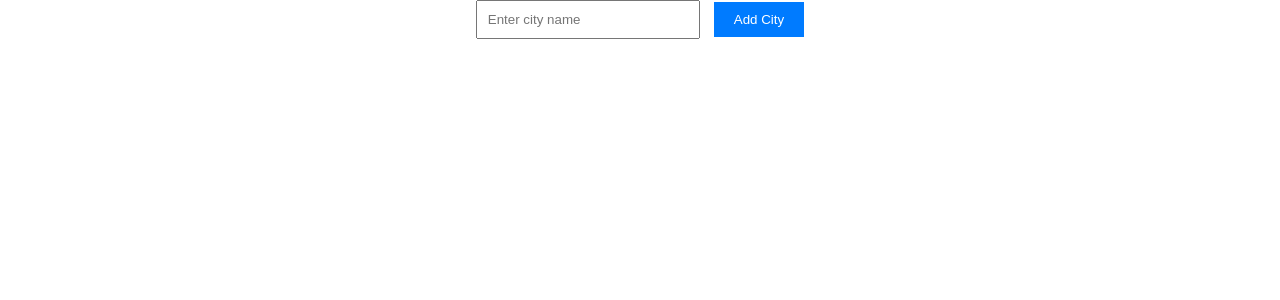
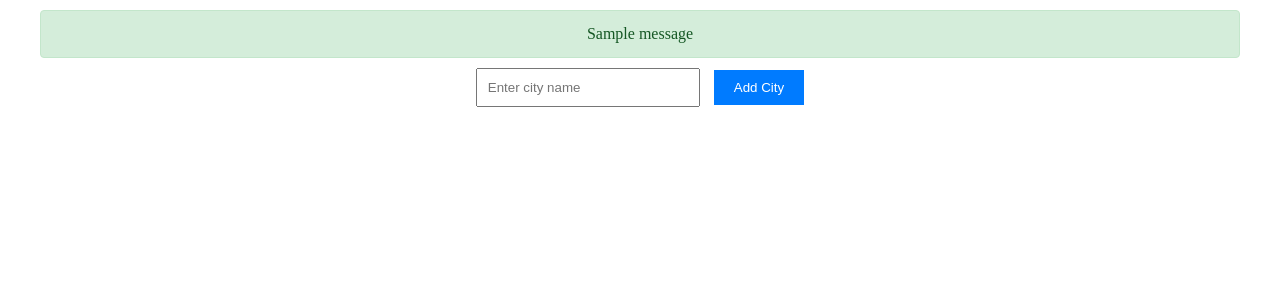
Before and after one commit to KHNONG/weather_app, a Django app: page / in a window 1280 px wide. Shown: the part 72-372 px from the top of the page. Run offline with Django 5.2, Linux system fonts and the light colour scheme; one stand-in notice (Sample message) is shown; a database or web service that is not in the repository returns one stand-in record (values such as "Sample title"); data that the repository does not hold is empty.

Commit message:
handle messages, error messages

```diff
--- a/weather_app/templates/base.html
+++ b/weather_app/templates/base.html
@@ -24,6 +24,27 @@
             margin: 0 auto;
             padding: 0 15px;
         }
+        .message{
+            padding: 10px;
+            margin: 10px 0;
+            border-radius: 4px;
+            text-align: center;
+        }
+        .success{
+            background-color: #d4edda;
+            color: #155724;
+            border: 1px solid #c3e6cb;
+        }
+        .error{
+            background-color: #ffebee;
+            color: #c62828;
+            border: 1px solid #ffcdd2;
+        }
+        .info{
+            background-color: #efffef;
+            color: #0c5460;
+            border: 1px solid #efffef;
+        }
     </style>
     <title>Weather App</title>
 </head>
@@ -35,18 +56,21 @@
         </div>
     </nav>
     <div class="container">
+
+        {% if messages %}
+
+            {% for message in messages %}
+                <div class="message {{message.tags}}">
+                    {{message}}
+                </div>
+            {% endfor %}
+
+        {% endif %}
         {% block content %}
-            {% if messages %}
-                {% for message in messages %}
-                    <div class="alert alert-{{ message.tags }}">
-                        {{ message }}
-                    </div>
-                {% endfor %}
-            {% endif %}
+
         {% endblock content %}
 
     </div>
-
 </body>
 
 </html>
--- a/weather_app/views.py
+++ b/weather_app/views.py
@@ -2,6 +2,7 @@ from django.shortcuts import render, HttpResponse, redirect
 import requests
 from django.http import JsonResponse
 from .models import City
+from django.contrib import messages
 # Create your views here.
 def home(request):
 
@@ -24,8 +25,13 @@ def home(request):
             if not City.objects.filter(name=city_name).exists():
                 #save the new city to the database
                 City.objects.create(name=city_name)
+                messages.success(request, f'{city_name} have been add successfully!')
 
-            else: pass
+            else:
+                messages.info(request, f'{city_name} already exist!')
+
+        else:
+            messages.error(request, f'City {city_name} not found!')
 
         return redirect('home')
 
```
Also changed, not shown: db.sqlite3.
